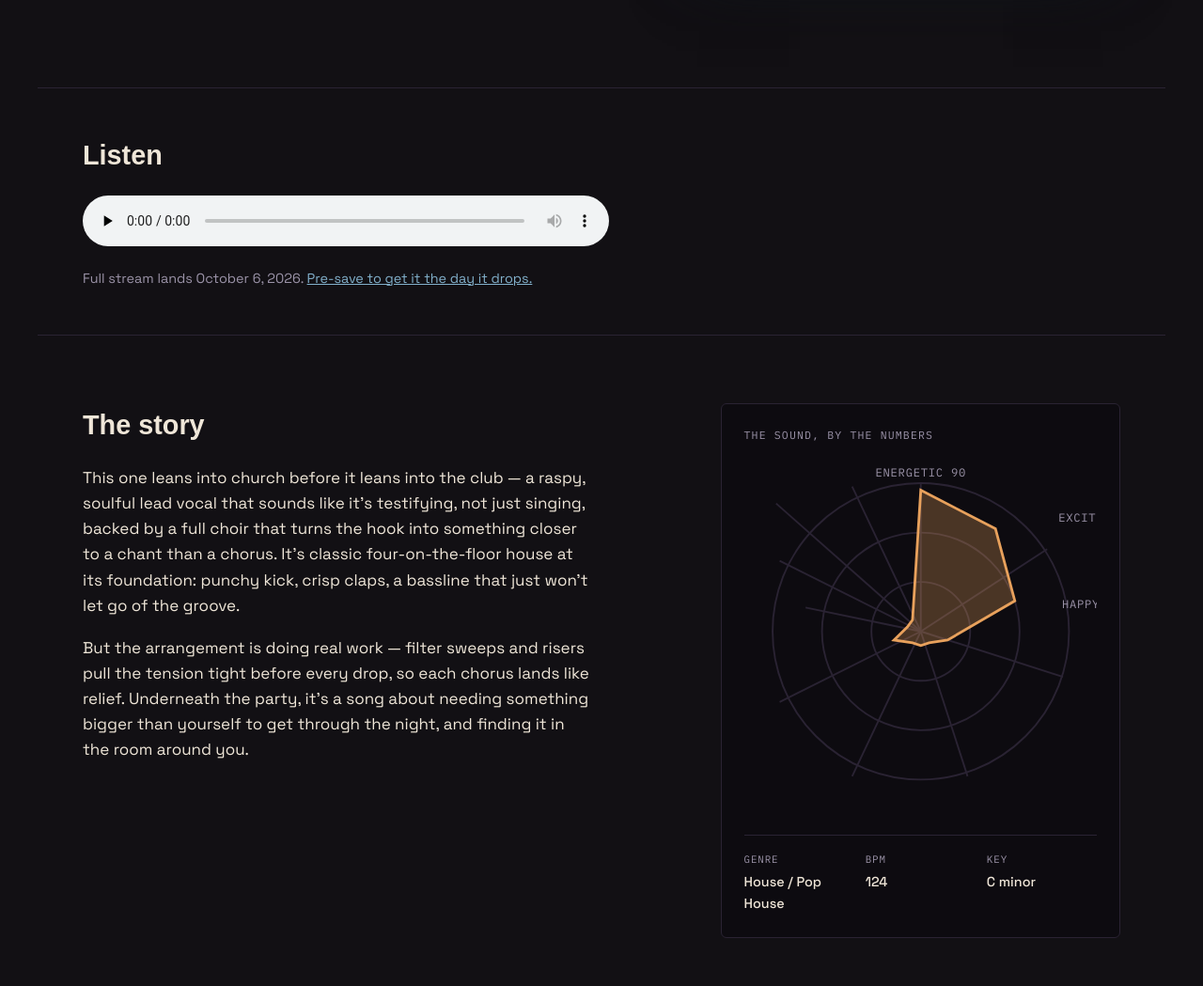
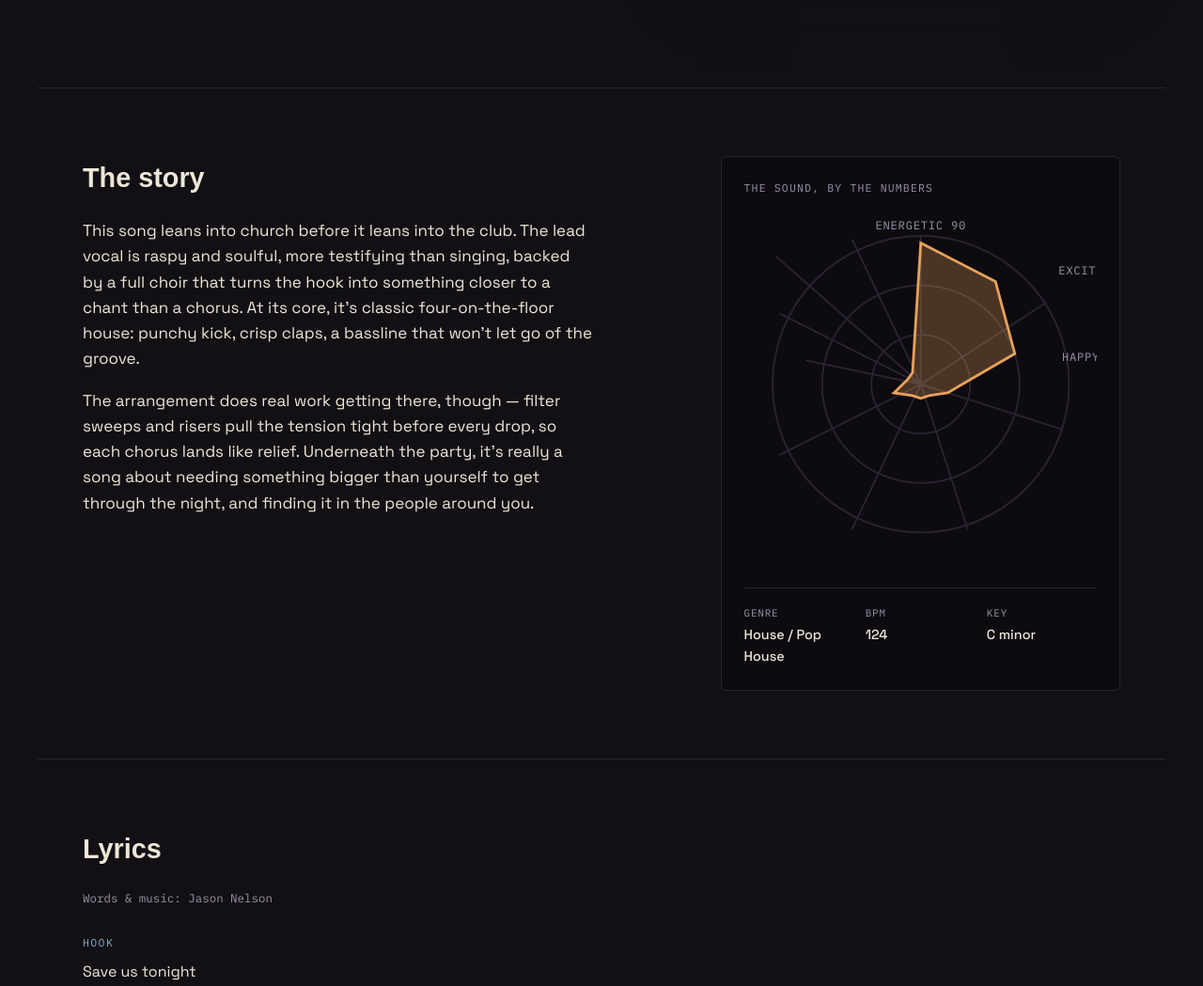
Before and after one commit to iguy/jayesyn, an Astro site: page /music-save-us-tonight in a window 1280 px wide. Shown: the part 685-1734 px from the top of the page at 94% size. Built offline with nearby package versions, Linux system fonts and the light colour scheme; Astro itself is replaced by a stand-in of ours; a web font is replaced by a local one.

Commit message:
Rewrite story copy to sound more natural

```diff
--- a/src/pages/common-ground.astro
+++ b/src/pages/common-ground.astro
@@ -4,11 +4,11 @@
 //
 // TODOs before launch, all marked below:
 //   1. Paste full lyrics into the LYRICS array (same section/lines structure as the other single pages).
-//   2. Point `audioSrc` at the actual mixed/mastered file once it's in /public/ (not /dist/).
-//      Note: an audio sample already exists at /common-ground-sample.m4a from the homepage
-//      hover player — reuse that path here if it's the right file, or replace with the full mix.
-//   3. Confirm/replace the "song story" paragraph — it's drafted from the DescribeMusic
+//   2. Confirm/replace the "song story" paragraph — it's drafted from the DescribeMusic
 //      analysis, in your voice, but you know the real story better than any tool does.
+//
+// NOTE: the audio player was intentionally removed — the song isn't out yet, so there's
+// nothing to stream.
 //
 // NOTE: genre is labeled "Soul Pop" here, not the analyzer's raw "Contemporary R&B / Soul Pop" —
 // Jason doesn't want the R&B label used anywhere on the site.
@@ -24,7 +24,6 @@ const song = {
   hyperfollow: 'https://distrokid.com/hyperfollow/jayesyn/common-ground',
   ctaLabel: 'Pre-save on all platforms',
   art: '/art/jayesyn-common-ground.jpeg',
-  audioSrc: '/common-ground-sample.m4a', // TODO: confirm this is the right file, or swap for the full mix
   genre: 'Soul Pop',
   bpm: 94,
   key: 'C# minor',
@@ -104,33 +103,24 @@ const LYRICS = [
     </div>
   </section>
 
-  <!-- PLAYER -->
-  <section class="player-section" aria-labelledby="player-h">
-    <h2 id="player-h" class="section-h">Listen</h2>
-    <audio class="player" controls preload="none">
-      <source src={song.audioSrc} type="audio/mp4" />
-    </audio>
-    <p class="player-note">Full stream lands {song.releaseDate}. <a href={song.hyperfollow} target="_blank" rel="noopener">Pre-save to get it the day it drops.</a></p>
-  </section>
-
   <!-- STORY + SOUND -->
   <section class="story" aria-labelledby="story-h">
     <div class="story-text">
       <h2 id="story-h" class="section-h">The story</h2>
       <p>
-        Where the other two singles reach up and out, this one stays close.
-        The verses are intimate almost to the point of whispering, a voice
-        that draws you in rather than calling across a room, before the
-        chorus opens into something fuller &mdash; layered harmonies stacking
-        like a small choir behind him, warm rather than triumphant.
+        Where the other two singles reach up and out, this song stays close.
+        The verses are almost whispered, drawing you in rather than calling
+        across a room, before the chorus opens into something fuller &mdash;
+        layered harmonies stacking like a small choir behind him, warm rather
+        than triumphant.
       </p>
       <p>
         Underneath, a groovy, melodic bassline and a steady mid-tempo pulse
         keep things relaxed rather than driving, while a recurring violin
-        line runs through the intro and instrumental breaks, giving the whole
-        thing a touch of classical elegance against the soul-pop foundation.
-        It's the most reflective of the three &mdash; a song built for sitting
-        with someone, not moving a crowd.
+        line threads through the intro and instrumental breaks, adding a
+        touch of classical elegance to the soul-pop foundation. It's the most
+        reflective of the three songs &mdash; written for sitting with
+        someone, not moving a crowd.
       </p>
     </div>
 
@@ -308,11 +298,6 @@ h1 {
   font-family: 'Unbounded', sans-serif; font-weight: 700;
   font-size: clamp(1.3rem, 2.6vw, 1.8rem); margin-bottom: 1.25rem;
 }
-.player { width: 100%; max-width: 560px; }
-.player-note {
-  margin-top: 0.9rem; font-size: 0.9rem; color: var(--dim);
-}
-
 /* story + mood chart */
 .story {
   max-width: 1200px; margin: 0 auto;
--- a/src/pages/music-save-us-tonight.astro
+++ b/src/pages/music-save-us-tonight.astro
@@ -4,9 +4,11 @@
 //
 // TODOs before launch, all marked below:
 //   1. Paste full lyrics into the LYRICS array (same section/lines structure as One Human Rhythm).
-//   2. Point `audioSrc` at the actual mixed/mastered file once it's in /public/ (not /dist/).
-//   3. Confirm/replace the "song story" paragraph — it's drafted from the DescribeMusic
+//   2. Confirm/replace the "song story" paragraph — it's drafted from the DescribeMusic
 //      analysis, in your voice, but you know the real story better than any tool does.
+//
+// NOTE: the audio player was intentionally removed — the song isn't out yet, so there's
+// nothing to stream.
 
 const song = {
   code: 'SGL 003',
@@ -19,7 +21,6 @@ const song = {
   hyperfollow: 'https://distrokid.com/hyperfollow/jayesyn/music-save-us-tonight',
   ctaLabel: 'Pre-save on all platforms',
   art: '/art/jayesyn-music-save-us.jpeg',
-  audioSrc: '/music-save-us-tonight-sample.m4a', // TODO: replace with real file in /public/
   genre: 'House / Pop House',
   bpm: 124,
   key: 'C minor',
@@ -101,33 +102,23 @@ const LYRICS = [
     </div>
   </section>
 
-  <!-- PLAYER -->
-  <section class="player-section" aria-labelledby="player-h">
-    <h2 id="player-h" class="section-h">Listen</h2>
-    <audio class="player" controls preload="none">
-      <source src={song.audioSrc} type="audio/mp4" />
-    </audio>
-    <p class="player-note">Full stream lands {song.releaseDate}. <a href={song.hyperfollow} target="_blank" rel="noopener">Pre-save to get it the day it drops.</a></p>
-  </section>
-
   <!-- STORY + SOUND -->
   <section class="story" aria-labelledby="story-h">
     <div class="story-text">
       <h2 id="story-h" class="section-h">The story</h2>
       <p>
-        This one leans into church before it leans into the club &mdash; a
-        raspy, soulful lead vocal that sounds like it's testifying, not just
-        singing, backed by a full choir that turns the hook into something
-        closer to a chant than a chorus. It's classic four-on-the-floor house
-        at its foundation: punchy kick, crisp claps, a bassline that just
-        won't let go of the groove.
+        This song leans into church before it leans into the club. The lead
+        vocal is raspy and soulful, more testifying than singing, backed by a
+        full choir that turns the hook into something closer to a chant than
+        a chorus. At its core, it's classic four-on-the-floor house: punchy
+        kick, crisp claps, a bassline that won't let go of the groove.
       </p>
       <p>
-        But the arrangement is doing real work &mdash; filter sweeps and
-        risers pull the tension tight before every drop, so each chorus lands
-        like relief. Underneath the party, it's a song about needing
-        something bigger than yourself to get through the night, and finding
-        it in the room around you.
+        The arrangement does real work getting there, though &mdash; filter
+        sweeps and risers pull the tension tight before every drop, so each
+        chorus lands like relief. Underneath the party, it's really a song
+        about needing something bigger than yourself to get through the
+        night, and finding it in the people around you.
       </p>
     </div>
 
@@ -306,11 +297,6 @@ h1 {
   font-family: 'Unbounded', sans-serif; font-weight: 700;
   font-size: clamp(1.3rem, 2.6vw, 1.8rem); margin-bottom: 1.25rem;
 }
-.player { width: 100%; max-width: 560px; }
-.player-note {
-  margin-top: 0.9rem; font-size: 0.9rem; color: var(--dim);
-}
-
 /* story + mood chart */
 .story {
   max-width: 1200px; margin: 0 auto;
--- a/src/pages/one-human-rhythm.astro
+++ b/src/pages/one-human-rhythm.astro
@@ -4,18 +4,24 @@
 //
 // TODOs before launch, all marked below:
 //   1. Paste full lyrics into the LYRICS array (one line per entry, empty string = line break).
-//   2. Point `audioSrc` at the actual mixed/mastered file once it's in /public/ (not /dist/).
-//      Right now it's a placeholder path — the file must exist or the player will 404 silently.
-//   3. Confirm/replace the "song story" paragraph below — it's drafted from the DescribeMusic
+//   2. Confirm/replace the "song story" paragraph below — it's drafted from the DescribeMusic
 //      analysis, written in your voice, but you know the real story behind the hook better than any tool does.
+//
+// NOTE: the audio player was intentionally removed — the song isn't out yet, so there's
+// nothing to stream. Re-add it once the track is released (see the removed <!-- PLAYER -->
+// section in this project's earlier version if you want the markup back).
 
 const song = {
   code: 'SGL 002',
   title: 'One Human Rhythm',
   releaseDate: 'September 8, 2026',
+  // Pre-launch: this hyperfollow link collects pre-saves. After release day,
+  // swap this to the song's permanent streaming link and change ctaLabel below
+  // from 'Pre-save on all platforms' to 'Stream now' (both CTA buttons on this
+  // page pull from these two values, so this is the only place to edit).
   hyperfollow: 'https://distrokid.com/hyperfollow/jayesyn/one-human-rhythm',
+  ctaLabel: 'Pre-save on all platforms',
   art: '/art/jayesyn-One_Human_rhythm.jpeg',
-  audioSrc: '/one-human-rhythm-sample.m4a', // TODO: replace with real file in /public/
   genre: 'Dance-Pop / Electronic Pop',
   bpm: 118,
   key: 'C minor',
@@ -190,7 +196,7 @@ const LYRICS = [
       <div class="tag-row">
         {song.tags.map((t) => <span class="tag">{t}</span>)}
       </div>
-      <a class="cta" href={song.hyperfollow} target="_blank" rel="noopener">Pre-save on all platforms</a>
+      <a class="cta" href={song.hyperfollow} target="_blank" rel="noopener">{song.ctaLabel}</a>
     </div>
 
     <div class="art-wrap">
@@ -198,31 +204,23 @@ const LYRICS = [
     </div>
   </section>
 
-  <!-- PLAYER -->
-  <section class="player-section" aria-labelledby="player-h">
-    <h2 id="player-h" class="section-h">Listen</h2>
-    <audio class="player" controls preload="none">
-      <source src={song.audioSrc} type="audio/mp4" />
-    </audio>
-    <p class="player-note">Full stream lands {song.releaseDate}. <a href={song.hyperfollow} target="_blank" rel="noopener">Pre-save to get it the day it drops.</a></p>
-  </section>
-
   <!-- STORY + SOUND -->
   <section class="story" aria-labelledby="story-h">
     <div class="story-text">
       <h2 id="story-h" class="section-h">The story</h2>
       <p>
-        Everything about this one is built to open up. It starts close &mdash;
-        an intimate, breathy verse &mdash; and by the chorus it's a full choir,
-        stacked harmonies lifting a single, defiant idea: however different the
-        rooms we stand in, we're all keeping the same time. The hook isn't a
-        metaphor so much as an instruction &mdash; find the rhythm, and you've
+        This song is built to open up. It starts close, with an intimate,
+        breathy verse, then by the chorus it turns into a full choir &mdash;
+        stacked harmonies lifting one simple, defiant idea: however different
+        the rooms we stand in, we're all keeping the same time. The hook isn't
+        really a metaphor. It's an instruction: find the rhythm, and you've
         found the person next to you.
       </p>
       <p>
-        Underneath, a melodic synth bass locks the groove down while arpeggios
-        and vocal scatting keep the energy restless, building from reflective
-        verses into risers and swells that hit like the room just got bigger.
+        Underneath it all, a melodic synth bass locks the groove down while
+        arpeggios and vocal scatting keep the energy restless, building from
+        quieter verses into risers and swells that hit like the room just
+        got bigger.
       </p>
     </div>
 
@@ -276,7 +274,7 @@ const LYRICS = [
   <!-- BOTTOM CTA -->
   <section class="bottom-cta">
     <h2>Out {song.releaseDate}.</h2>
-    <a class="cta" href={song.hyperfollow} target="_blank" rel="noopener">Pre-save One Human Rhythm</a>
+    <a class="cta" href={song.hyperfollow} target="_blank" rel="noopener">{song.ctaLabel} &mdash; One Human Rhythm</a>
     <a class="secondary-link" href="/">Back to Jayesyn</a>
   </section>
 </main>
@@ -401,11 +399,6 @@ h1 {
   font-family: 'Unbounded', sans-serif; font-weight: 700;
   font-size: clamp(1.3rem, 2.6vw, 1.8rem); margin-bottom: 1.25rem;
 }
-.player { width: 100%; max-width: 560px; }
-.player-note {
-  margin-top: 0.9rem; font-size: 0.9rem; color: var(--dim);
-}
-
 /* story + mood chart */
 .story {
   max-width: 1200px; margin: 0 auto;
```
